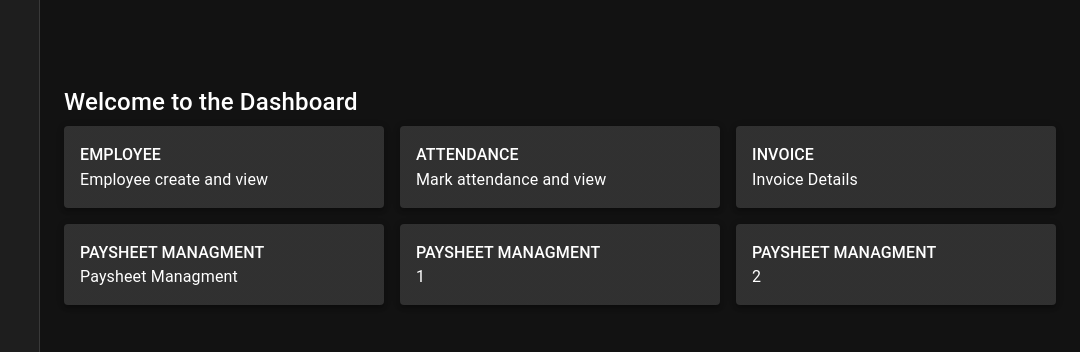
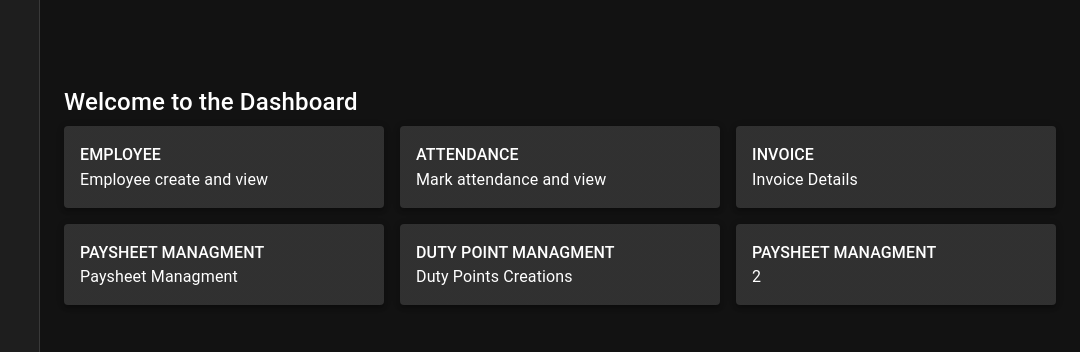
Before and after one commit to nimanthijayathilake678/Employee-Management-System-FrontEnd, a React (Create React App) app: page /dashboard in a window 1280 px wide. Shown: the top 352 px of the page, without its empty margins (200-1280 px from the left). Built offline with nearby package versions, Linux system fonts and the light colour scheme.

Commit message:
Implimentations- Implimentations in Attendace Managment

```diff
--- a/src/pages/Dashboard/Dashborad.tsx
+++ b/src/pages/Dashboard/Dashborad.tsx
@@ -35,9 +35,13 @@ const Dashboard: React.FC = () => {
           <Typography variant="h6">PAYSHEET MANAGMENT</Typography>
           <Typography>Paysheet Managment</Typography>
         </Paper>
-        <Paper elevation={3} sx={{ padding: 2, flex: '1 1 30%' }}>
-          <Typography variant="h6">PAYSHEET MANAGMENT</Typography>
-          <Typography>1</Typography>
+        <Paper
+          elevation={3}
+          sx={{ padding: 2, flex: '1 1 30%', cursor: 'pointer' }}
+          onClick={() => navigate('/dashboard/dutypoints')}
+        >
+          <Typography variant="h6">DUTY POINT MANAGMENT</Typography>
+          <Typography>Duty Points Creations</Typography>
         </Paper>
         <Paper elevation={3} sx={{ padding: 2, flex: '1 1 30%' }}>
           <Typography variant="h6">PAYSHEET MANAGMENT</Typography>
```
Also changed, not shown: src/types/attendace.ts (added, +49 -0 lines), src/pages/Attendance/AttendanceForm/AttendaceForm.tsx (added), src/pages/Attendance/AttendanceList/AttendanceList.tsx (added).
